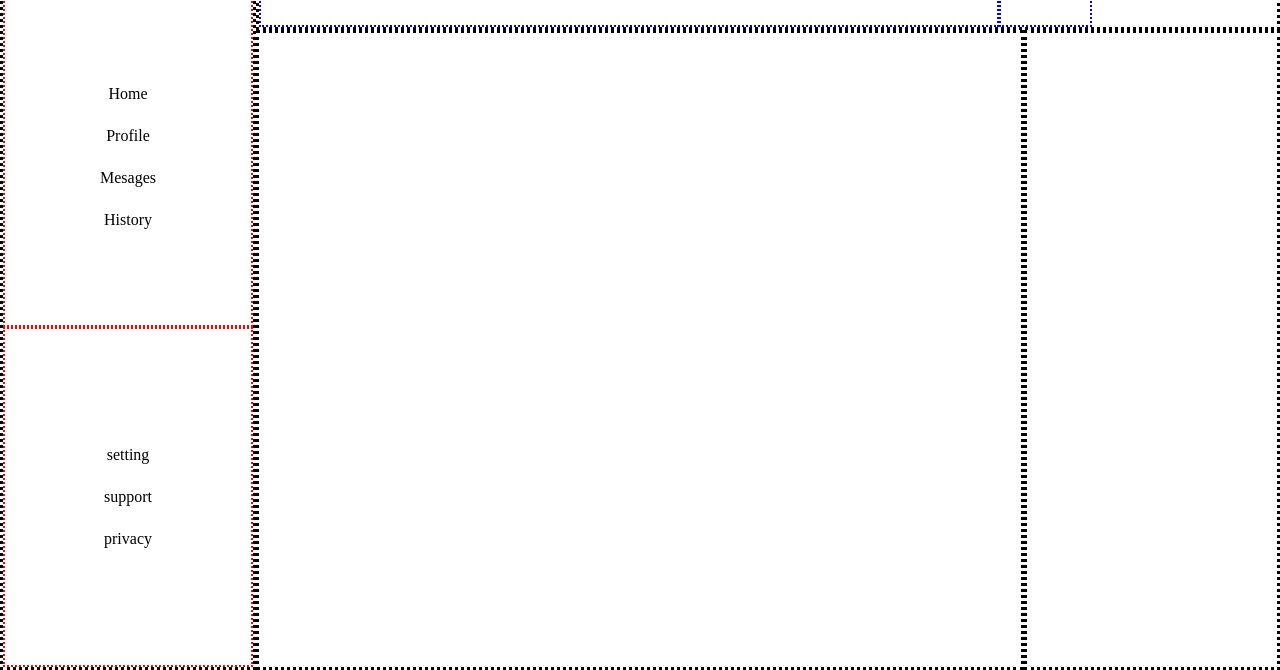
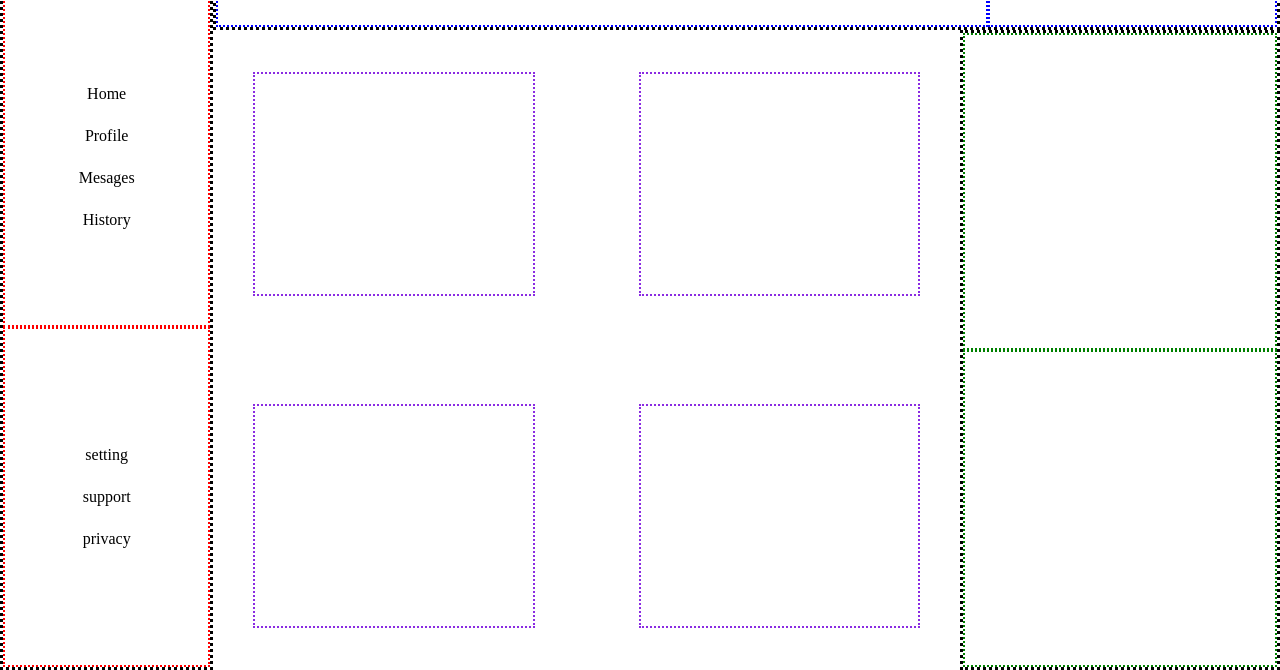
Before and after one commit to Leonidas314/Admin-Dashboard, a plain HTML site: page index.html in a window 1280 px wide. Shown: the part 130-800 px from the top of the page. Drawn offline with Linux system fonts and the light colour scheme.

Commit message:
Posicionate class project on projectsDiv, create 2 rows grid on side-board with anouncements and trending id divs

```diff
--- a/index.html
+++ b/index.html
@@ -33,8 +33,16 @@
                 <button>Share</button>
             </div>
         </div>
-        <div class="projects"></div>
-        <div class="side-container"></div>
+        <div class="projectsDiv">
+            <div class="project"></div>
+            <div class="project"></div>
+            <div class="project"></div>
+            <div class="project"></div>
+        </div>
+        <div class="side-container">
+            <div id="anouncements"></div>
+            <div id="trending"></div>
+        </div>
     </div>
 
 </body>
--- a/style.css
+++ b/style.css
@@ -13,7 +13,7 @@ body{
 
     height: 100%;
     width: 100%;
-    grid-template-columns: 1fr 3fr 1fr;
+    grid-template-columns: 0.8fr 2.8fr 1.2fr;
     grid-template-rows: 0.75fr 3fr
 }
 
@@ -56,9 +56,36 @@ body{
 #search{
     grid-area: 1/1/2/2;
 }
-.projects{
+#buttonsDiv{
+    grid-area: 2/2/3/4;
+}
+.projectsDiv{
     grid-area: 2/2/3/3;
+    display: grid;
+    grid-template: 1fr 1fr /1fr 1fr;
+    align-items: center;
+    justify-content: center;
+    gap: 3vh;
+}
+.project{
+    border: 2px dotted blueviolet;
+    height: 28vh;
+    width: 22vw;
+    justify-self: center;
 }
 .side-container{
     grid-area: auto;
+    display: grid;
+    grid-row: 1fr 1fr;
 }
+
+.side-container > div{
+    border: 2px dotted green;
+}
+
+#anouncements{
+    grid-area: 1/1/2/2;
+}
+#trending{
+    grid-area: auto;
+}
```
